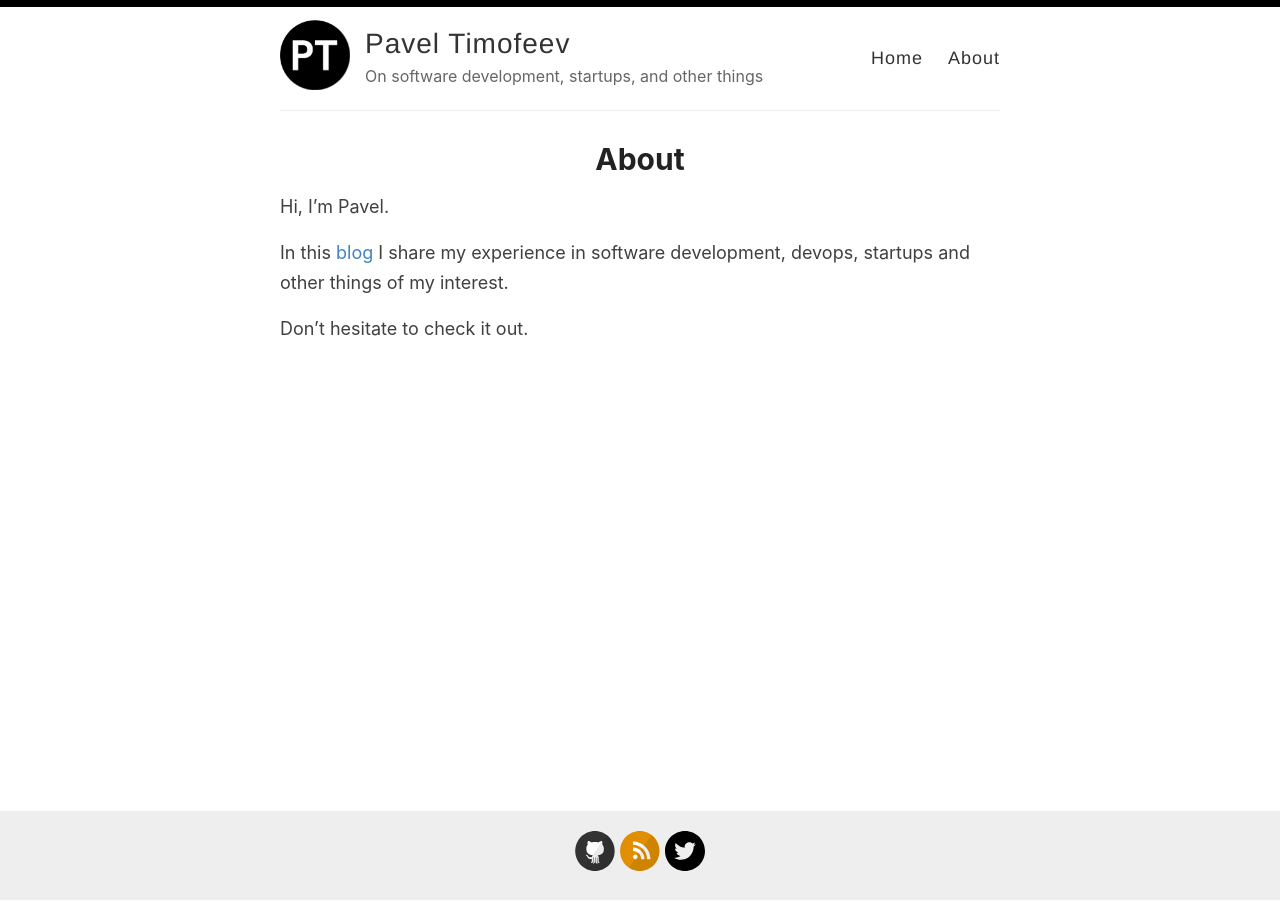
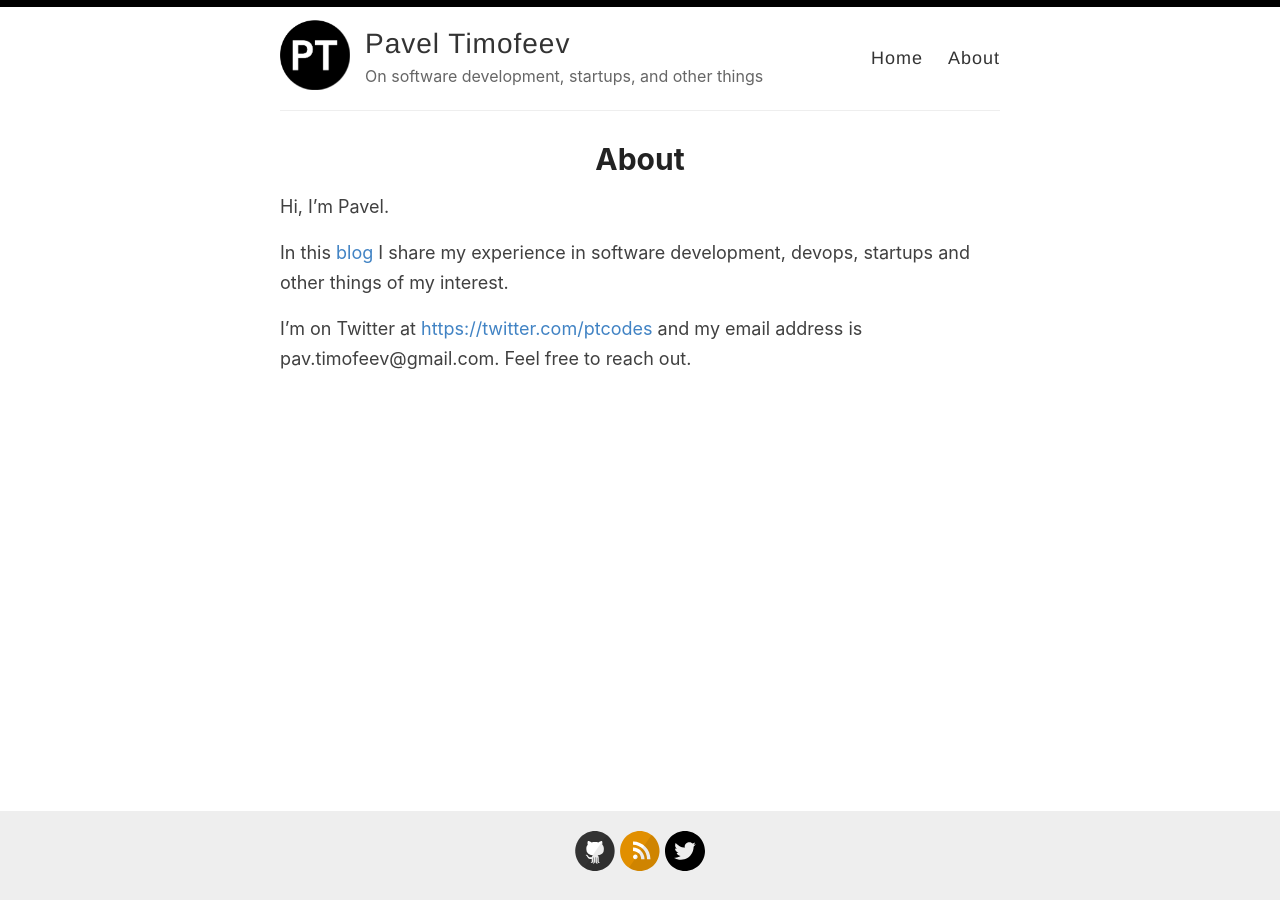
Before and after one commit to ptcodes/ptcodes.github.io, a Jekyll site: the page built from _pages/about.md, in a window 1280 px wide. Built offline with Jekyll 4.4.1, drawn with Linux system fonts in a browser that asks for light colours.

Commit message:
update the about page

```diff
--- a/_pages/about.md
+++ b/_pages/about.md
@@ -8,4 +8,4 @@ Hi, I'm Pavel.
 
 In this [blog](/) I share my experience in software development, devops, startups and other things of my interest.
 
-Don't hesitate to check it out.
+I'm on Twitter at [https://twitter.com/ptcodes](https://twitter.com/ptcodes) and my email address is pav.timofeev@gmail.com. Feel free to reach out.
```
